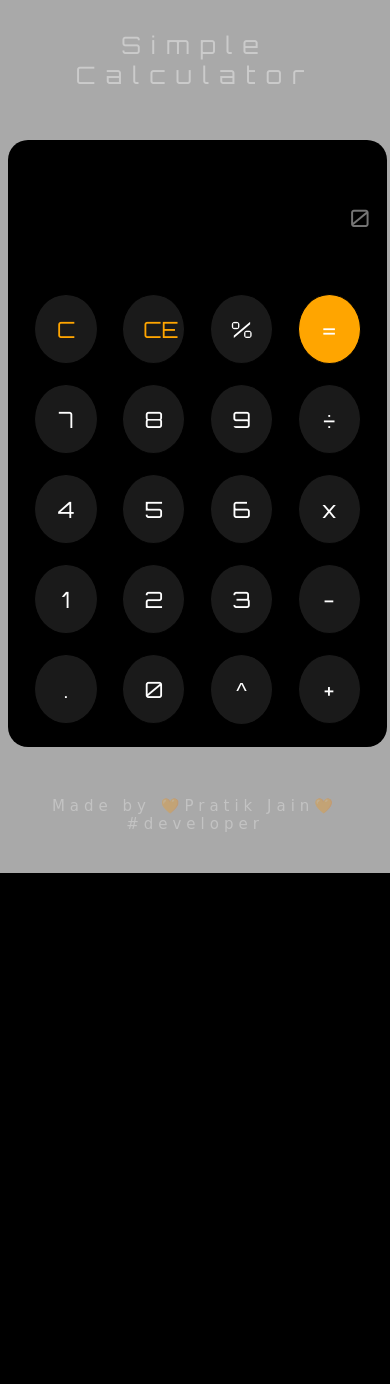
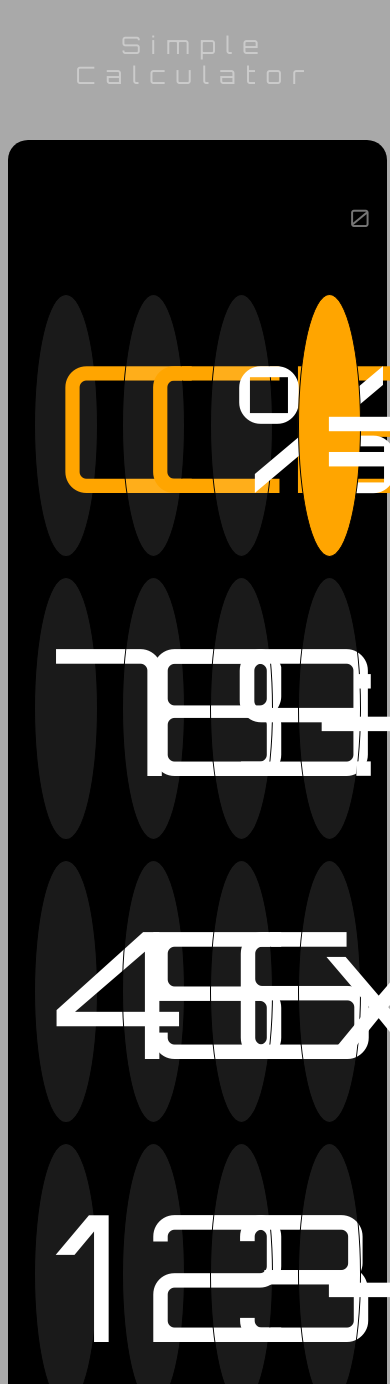
Before and after one commit to pratikpjain/calculator, a PHP site: page / in a window 390 px wide; the page is wider, and only the part inside the window is pictured. Shown: the top 1384 px of that part. Before the commit the page ends 873 px from the top of that part, so only its background shows below. Run offline with PHP 8.4, Linux system fonts and the light colour scheme.

Commit message:
Update style.css

```diff
--- a/style.css
+++ b/style.css
@@ -77,7 +77,7 @@ footer {
     }
     .key {
         width: 6%;
-        font-size: 1.4rem;
+        font-size: 11rem;
         padding: 20px;
         border-radius: 50%;
         margin: 10px;
@@ -99,7 +99,7 @@ footer {
     }
     .key {
         width: 2%;
-        font-size: 1rem;
+        font-size: 11rem;
         padding: 20px;
         border-radius: 50%;
         margin: 9px;
```
